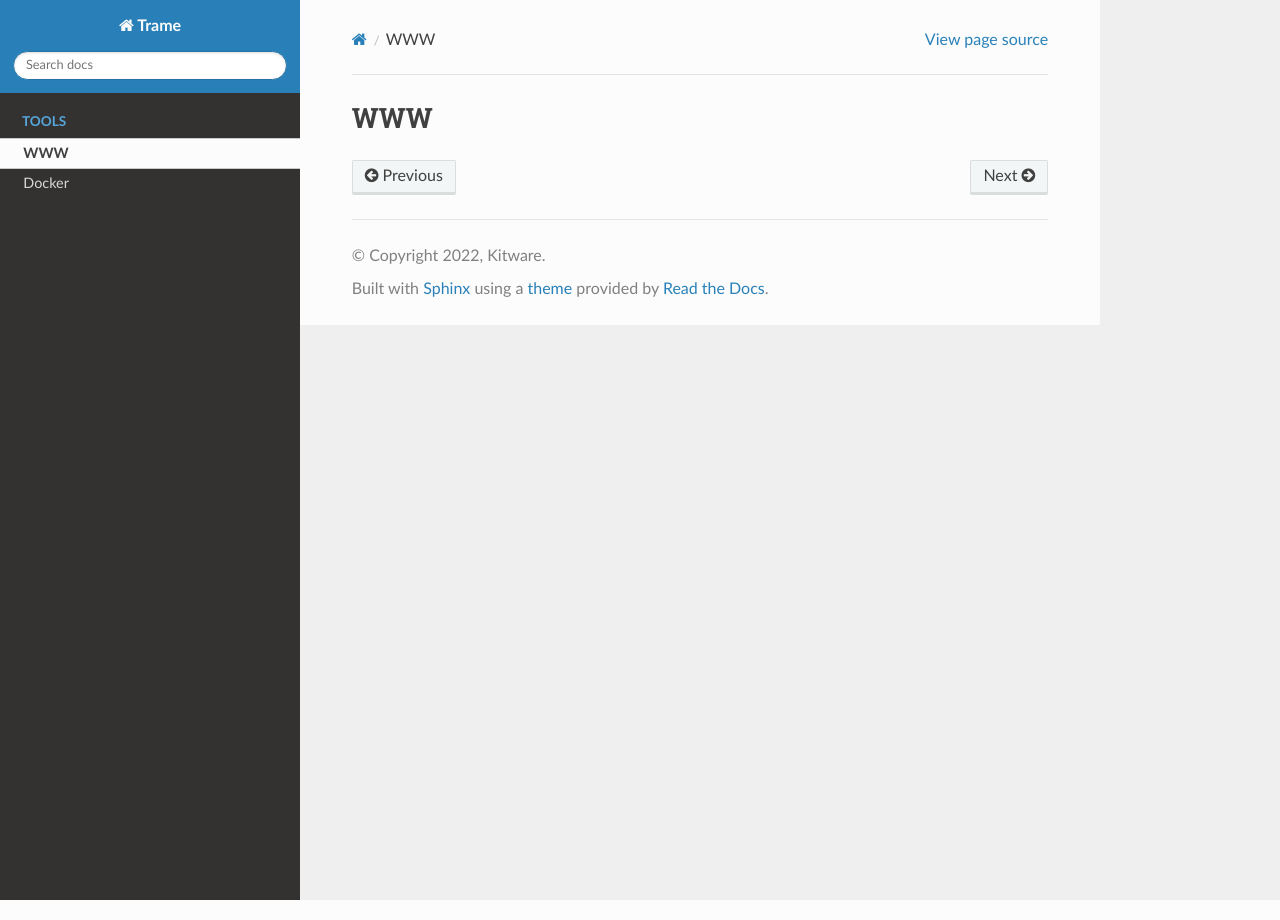
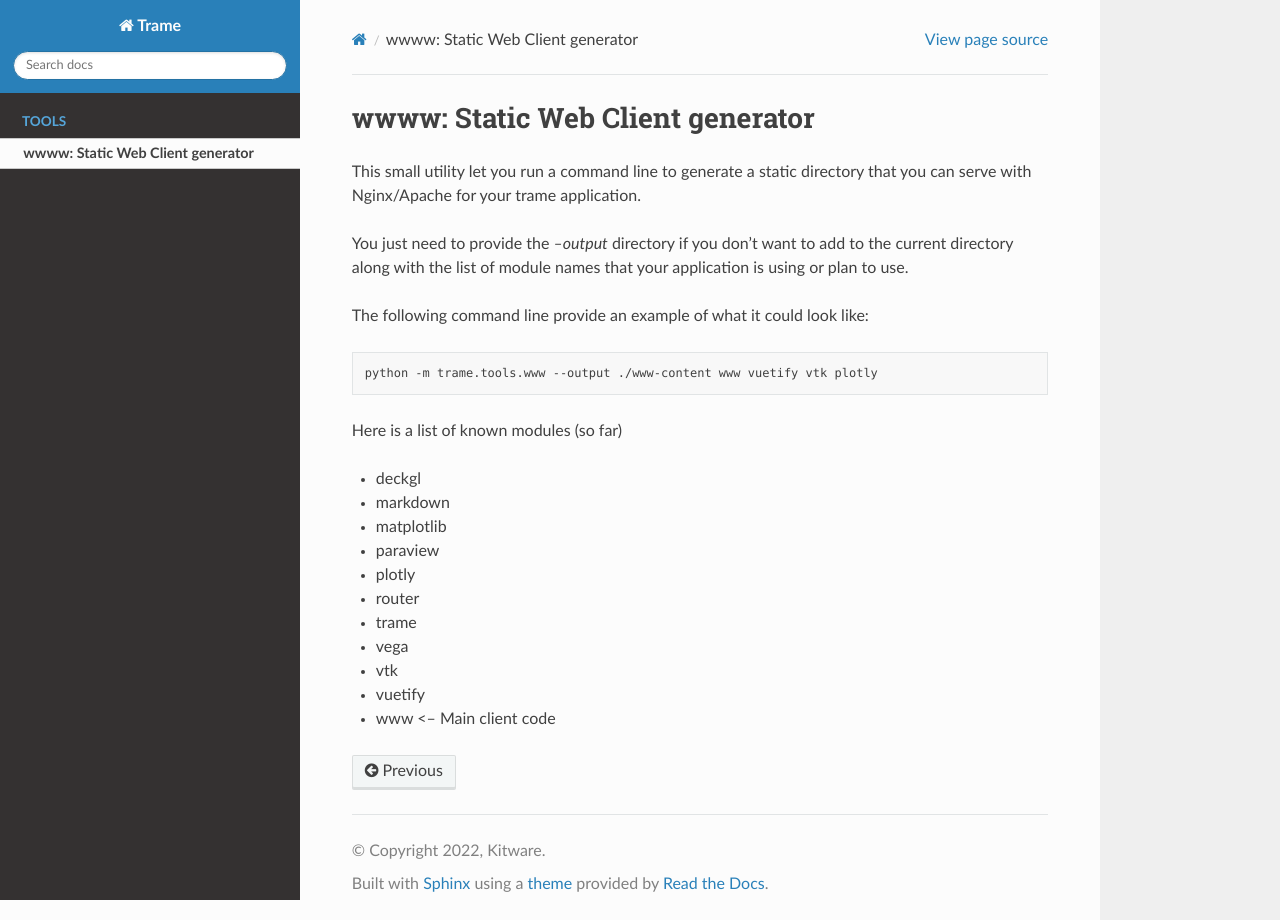
Before and after one commit to Kitware/trame, a Sphinx documentation site: the page built from docs/api/source/tools.www.rst, in a window 1280 px wide. Built offline with Sphinx 7.4.7 and the Read the Docs theme 2.0.0, drawn with Linux system fonts in a browser that asks for light colours; pages that are not in the unit, such as notebooks, are missing from menus.

Commit message:
docs(rtd): Update wwww

```diff
--- a/docs/api/source/index.rst
+++ b/docs/api/source/index.rst
@@ -20,6 +20,5 @@ Welcome to Trame's documentation!
    :caption: Tools
 
    tools.www.rst
-   tools.docker.rst
 
 .. include:: ../../../README.rst
--- a/docs/api/source/tools.www.rst
+++ b/docs/api/source/tools.www.rst
@@ -1,2 +1,29 @@
-WWW
-===
+wwww: Static Web Client generator
+===================================================
+
+This small utility let you run a command line to generate a static directory
+that you can serve with Nginx/Apache for your trame application.
+
+You just need to provide the `--output` directory if you don't want to add
+to the current directory along with the list of module names that your application
+is using or plan to use.
+
+The following command line provide an example of what it could look like:
+
+.. code-block:: bash
+
+    python -m trame.tools.www --output ./www-content www vuetify vtk plotly
+
+Here is a list of known modules (so far)
+
+* deckgl
+* markdown
+* matplotlib
+* paraview
+* plotly
+* router
+* trame
+* vega
+* vtk
+* vuetify
+* www <-- Main client code
```
